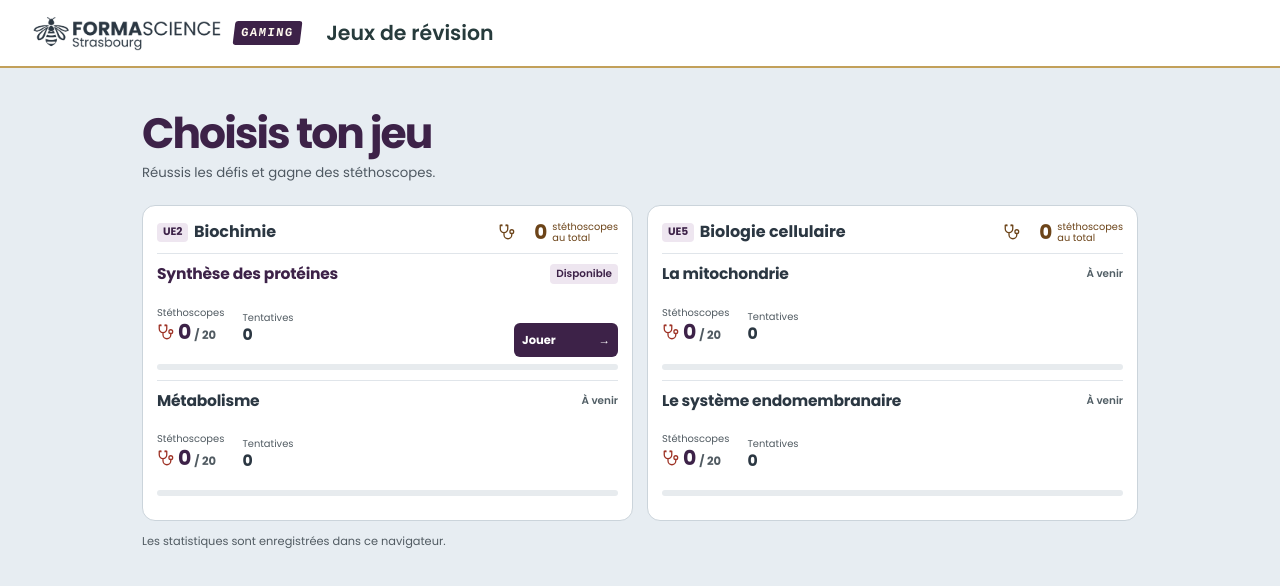
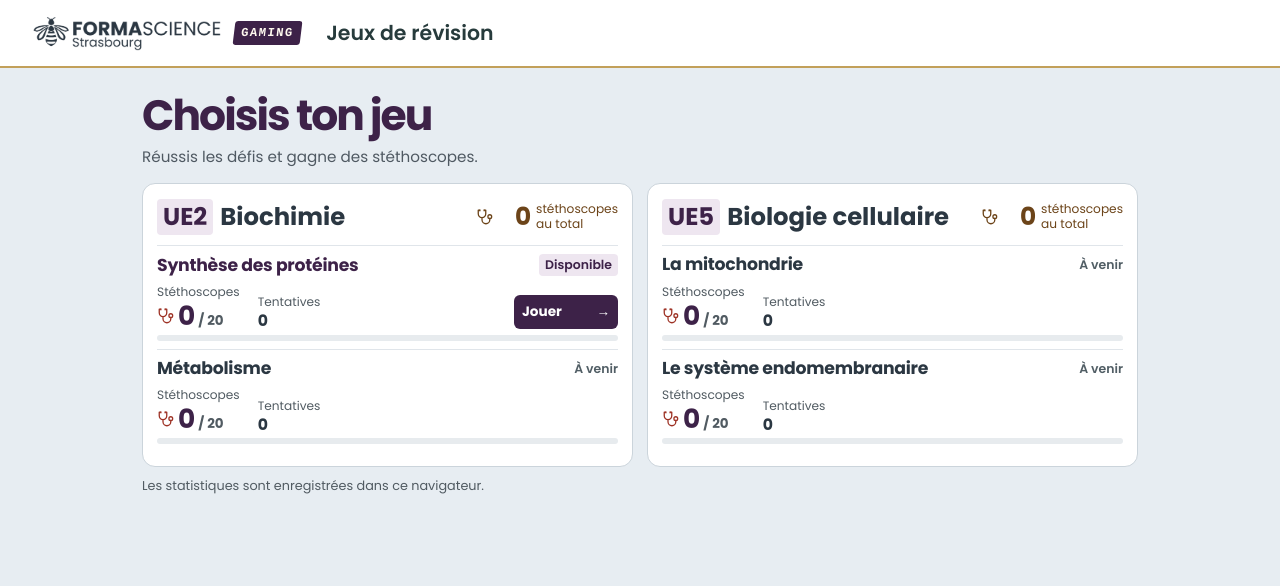
Before and after one commit to formascience-code/gaming, a Next.js app: page / in a window 1280 px wide. Shown: the top 586 px of the page. Built offline with nearby package versions, Linux system fonts and the light colour scheme.

Commit message:
Agrandir les titres et les scores du catalogue

```diff
--- a/app/games.module.css
+++ b/app/games.module.css
@@ -1,44 +1,44 @@
 .library {
   width:min(100%, 1060px);
   margin:0 auto;
-  padding:clamp(22px, 4vw, 42px) clamp(14px, 4vw, 32px) 24px;
+  padding:clamp(16px, 2vw, 24px) clamp(14px, 4vw, 32px) 24px;
   color:#2b3742;
 }
-.intro { margin:0 0 22px; }
+.intro { margin:0 0 15px; }
 .intro h2 { margin:0; color:#3d2248; font-size:clamp(1.75rem, 4vw, 2.65rem); line-height:1.1; letter-spacing:-.045em; }
-.intro p { margin:6px 0 0; color:#4f5962; font-size:.83rem; }
+.intro p { margin:6px 0 0; color:#4f5962; font-size:.95rem; }
 .units { display:grid; grid-template-columns:repeat(2,minmax(0,1fr)); gap:14px; }
 .unitBox { min-width:0; display:flex; flex-direction:column; padding:14px; background:#fff; border:1px solid #cbd4db; border-radius:13px; }
 .unitHeader { display:flex; align-items:center; justify-content:space-between; gap:8px; padding:1px 0 10px; border-bottom:1px solid #e0e5ea; }
-.unitHeader h3 { margin:0; font-size:1rem; line-height:1.35; }
-.unit { display:inline-block; padding:2px 6px; margin-right:2px; border-radius:4px; color:#3d2248; background:#eee6f0; font-size:.67rem; vertical-align:middle; }
+.unitHeader h3 { margin:0; font-size:clamp(1.16rem, 2.9vw, 1.52rem); line-height:1.35; }
+.unit { display:inline-block; padding:2px 6px; margin-right:2px; border-radius:4px; color:#3d2248; background:#eee6f0; font-size:inherit; font-weight:700; vertical-align:baseline; }
 .unitTotal { display:flex; align-items:center; flex:none; gap:5px; color:#6c4419; }
 .unitTotal svg { width:18px; height:18px; }
-.unitTotal strong { font-size:1.25rem; line-height:1; min-width:2ch; text-align:right; font-variant-numeric:tabular-nums; }
-.unitTotal span { font-size:.61rem; line-height:1.15; }
+.unitTotal strong { font-size:1.55rem; line-height:1; min-width:2ch; text-align:right; font-variant-numeric:tabular-nums; }
+.unitTotal span { font-size:.76rem; line-height:1.2; }
 .cards { list-style:none; margin:0; padding:0; display:grid; grid-template-rows:repeat(2,1fr); flex:1; }
 .card { min-width:0; }
 .card + .card { border-top:1px solid #e0e5ea; }
-.content { min-height:125px; height:100%; display:grid; grid-template-columns:minmax(0,1fr) auto; grid-template-rows:auto 1fr 6px; align-items:center; gap:7px 9px; padding:10px 0; }
-.content h4 { grid-area:1/1; margin:0; font-size:.97rem; letter-spacing:-.014em; line-height:1.25; }
+.content { min-height:100px; height:100%; display:grid; grid-template-columns:minmax(0,1fr) auto; grid-template-rows:auto 1fr 6px; align-items:center; gap:6px 9px; padding:8px 0; }
+.content h4 { grid-area:1/1; margin:0; font-size:1.08rem; letter-spacing:-.014em; line-height:1.25; }
 .activeCard h4 { color:#3d2248; }
-.labels { grid-area:1/2; justify-self:end; color:#515e65; font-size:.65rem; font-weight:600; white-space:nowrap; }
+.labels { grid-area:1/2; justify-self:end; color:#515e65; font-size:.78rem; font-weight:600; white-space:nowrap; }
 .available { color:#3d2248; padding:2px 6px; border-radius:4px; background:#eee6f0; }
 .stats { grid-area:2/1; display:flex; align-items:end; gap:clamp(8px, 2vw, 18px); margin:0; }
-.stats dt { font-size:.62rem; color:#515b62; }
+.stats dt { font-size:.76rem; color:#515b62; }
 .stats dd { display:flex; align-items:baseline; gap:3px; margin:2px 0 0; font-size:.98rem; font-weight:650; line-height:1; font-variant-numeric:tabular-nums; }
 .stats dd svg { align-self:center; flex:none; width:18px; height:18px; color:#9e3326; }
-.stats dd strong { color:#3d2248; font-size:1.28rem; }
-.stats dd span { font-size:.72rem; color:#515b62; }
+.stats dd strong { color:#3d2248; font-size:1.65rem; }
+.stats dd span { font-size:.84rem; color:#515b62; }
 .progress { grid-area:3/1/4/3; appearance:none; width:100%; height:6px; border:0; border-radius:20px; overflow:hidden; background:#e7ebee; color:#8a6026; }
 .progress::-webkit-progress-bar { background:#e7ebee; }
 .progress::-webkit-progress-value { background:#ad7c35; }
 .progress::-moz-progress-bar { background:#ad7c35; }
-.play { grid-area:2/2; align-self:end; display:flex; justify-content:space-between; align-items:center; gap:7px; min-width:6.5rem; min-height:34px; padding:5px 8px; border-radius:6px; background:#3d2248; color:#fff; font-size:.72rem; font-weight:700; text-decoration:none; }
+.play { grid-area:2/2; align-self:end; display:flex; justify-content:space-between; align-items:center; gap:7px; min-width:6.5rem; min-height:34px; padding:5px 8px; border-radius:6px; background:#3d2248; color:#fff; font-size:.85rem; font-weight:700; text-decoration:none; }
 .play:hover { background:#573061; }
 .play:focus-visible { outline:2px solid #8b6027; outline-offset:2px; }
-.storage { color:#515b62; font-size:.71rem; margin:12px 0 0; }
-@media(max-width:740px) { .units { grid-template-columns:1fr; } }
+.storage { color:#515b62; font-size:.8rem; margin:10px 0 0; }
+@media(max-width:740px) { .units { grid-template-columns:1fr; } .unitHeader h3 { font-size:1.25rem; } }
 @media(max-width:350px) {
   .unitHeader { flex-wrap:wrap; }
   .content { column-gap:5px; }
```
